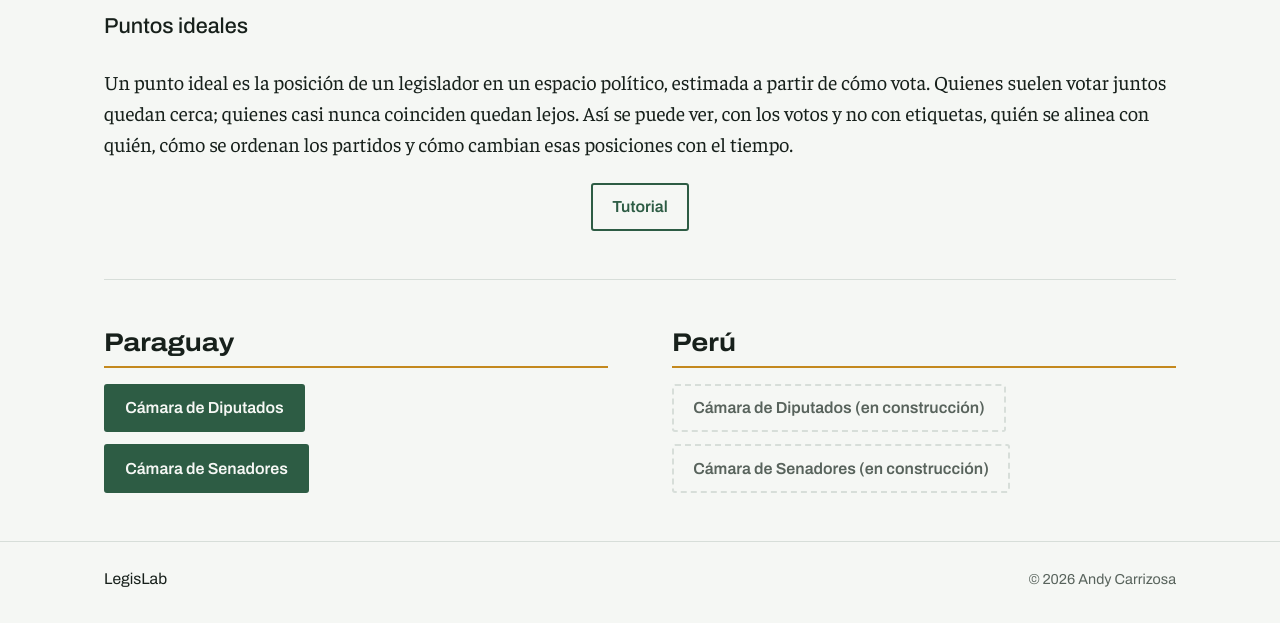
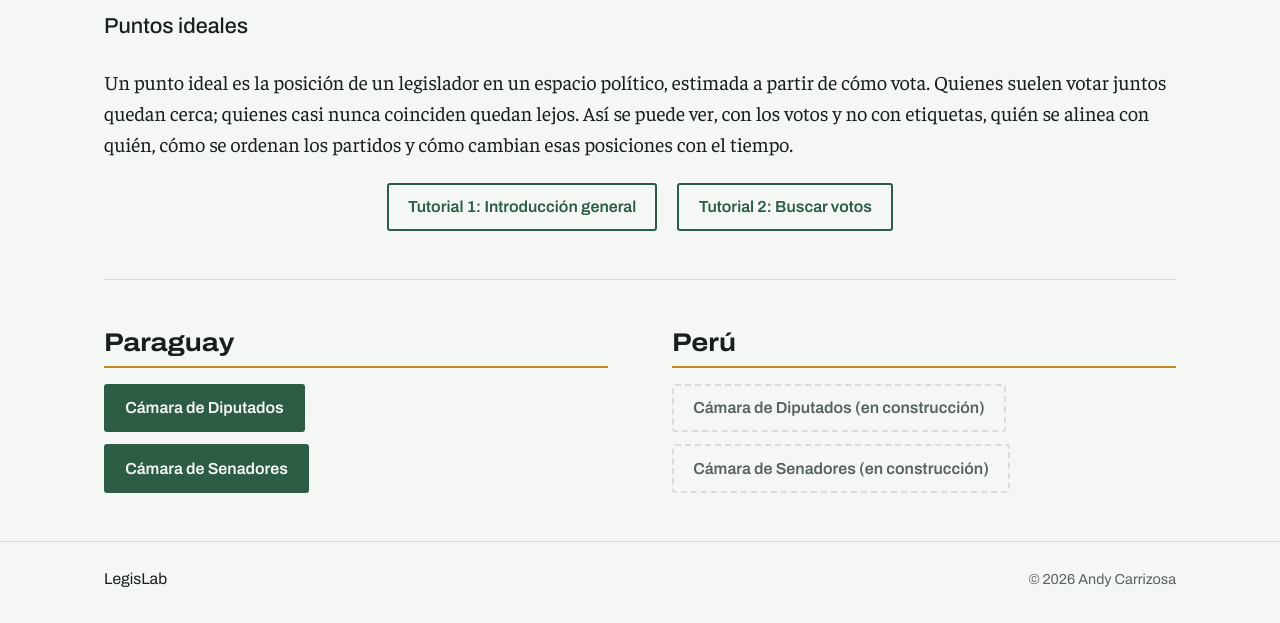
Before and after one commit to acarrizosa/andycarrizosa.com, a plain HTML site: page legislab/index.html in a window 1280 px wide. Shown: the part 283-906 px from the top of the page. Drawn offline with Linux system fonts and the light colour scheme.

Commit message:
nuevo tutorial

```diff
--- a/legislab/index.html
+++ b/legislab/index.html
@@ -48,7 +48,8 @@
         <p class="rol">Puntos ideales</p>
         <p class="entrada">Un punto ideal es la posición de un legislador en un espacio político, estimada a partir de cómo vota. Quienes suelen votar juntos quedan cerca; quienes casi nunca coinciden quedan lejos. Así se puede ver, con los votos y no con etiquetas, quién se alinea con quién, cómo se ordenan los partidos y cómo cambian esas posiciones con el tiempo.</p>
         <div class="acciones tutorial">
-          <a class="boton boton-secundario" href="https://youtu.be/OYfG_9g7SPk" target="_blank" rel="noopener">Tutorial</a>
+          <a class="boton boton-secundario" href="https://www.youtube.com/watch?v=OYfG_9g7SPk&amp;t=2s" target="_blank" rel="noopener">Tutorial 1: Introducción general</a>
+          <a class="boton boton-secundario" href="https://www.youtube.com/watch?v=oM7lkqx5WL4" target="_blank" rel="noopener">Tutorial 2: Buscar votos</a>
         </div>
       </div>
 
```
